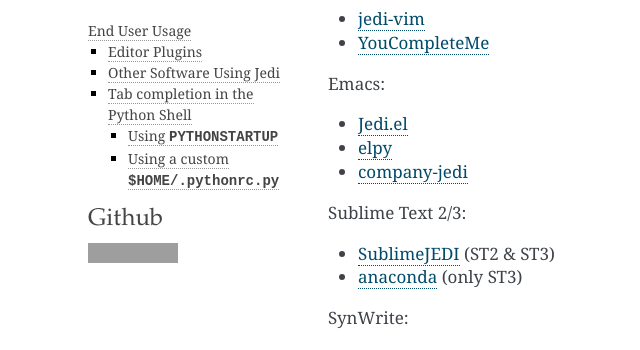
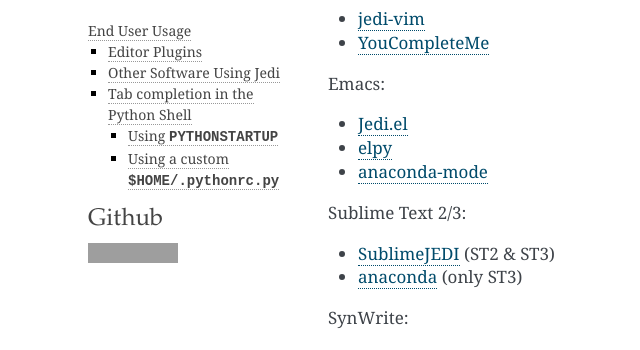
Before and after one commit to davidhalter/jedi, a Sphinx documentation site: the page built from docs/docs/usage.rst, in a window 1280 px wide, cut to the strip 325-675 px from the top of the page. Shown: the whole strip, without its empty margins (92-732 px from the left). Built offline with Sphinx 7.4.7, drawn with Linux system fonts in a browser that asks for light colours; the version number is read from the project's files by our own code; grey boxes are pictures that could not be loaded.

Commit message:
renamed company-jedi to anaconda-mode, cc @proofit404

```diff
--- a/README.rst
+++ b/README.rst
@@ -34,7 +34,7 @@
 Jedi can be used with the following editors:
 
 - Vim (jedi-vim_, YouCompleteMe_)
-- Emacs (Jedi.el_, elpy_, company-jedi_)
+- Emacs (Jedi.el_, elpy_, anaconda-mode_)
 - Sublime Text (SublimeJEDI_ [ST2 + ST3], anaconda_ [only ST3])
 - SynWrite_
 - TextMate_ (Not sure if it's actually working)
@@ -144,7 +144,7 @@
 .. _youcompleteme: http://valloric.github.io/YouCompleteMe/
 .. _Jedi.el: https://github.com/tkf/emacs-jedi
 .. _elpy: https://github.com/jorgenschaefer/elpy
-.. _company-jedi: https://github.com/proofit404/company-jedi
+.. _anaconda-mode: https://github.com/proofit404/anaconda-mode
 .. _sublimejedi: https://github.com/srusskih/SublimeJEDI
 .. _anaconda: https://github.com/DamnWidget/anaconda
 .. _SynWrite: http://uvviewsoft.com/synjedi/
--- a/docs/docs/usage.rst
+++ b/docs/docs/usage.rst
@@ -26,7 +26,7 @@
 
 - Jedi.el_
 - elpy_
-- company-jedi_
+- anaconda-mode_
 
 Sublime Text 2/3:
 
@@ -78,7 +78,7 @@
 .. _youcompleteme: http://valloric.github.io/YouCompleteMe/
 .. _Jedi.el: https://github.com/tkf/emacs-jedi
 .. _elpy: https://github.com/jorgenschaefer/elpy
-.. _company-jedi: https://github.com/proofit404/company-jedi
+.. _anaconda-mode: https://github.com/proofit404/anaconda-mode
 .. _sublimejedi: https://github.com/srusskih/SublimeJEDI
 .. _anaconda: https://github.com/DamnWidget/anaconda
 .. _SynJedi: http://uvviewsoft.com/synjedi/
```
